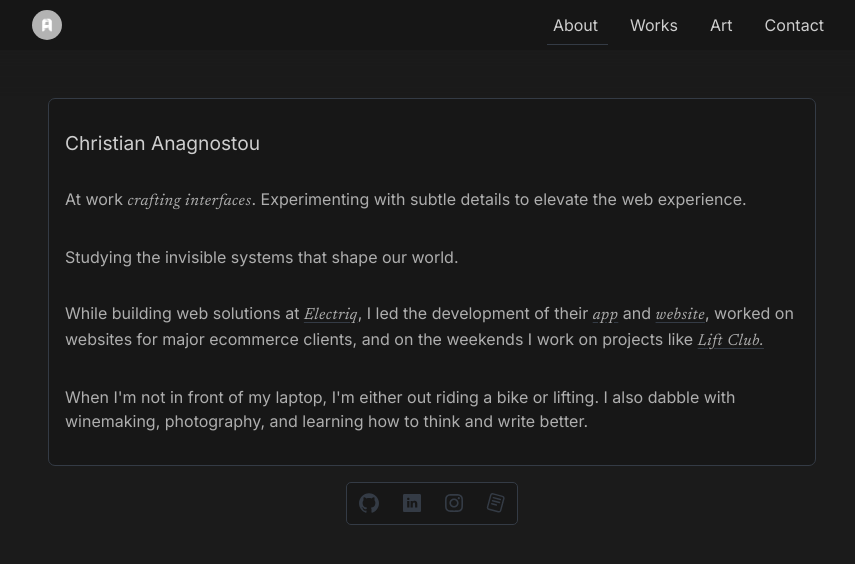
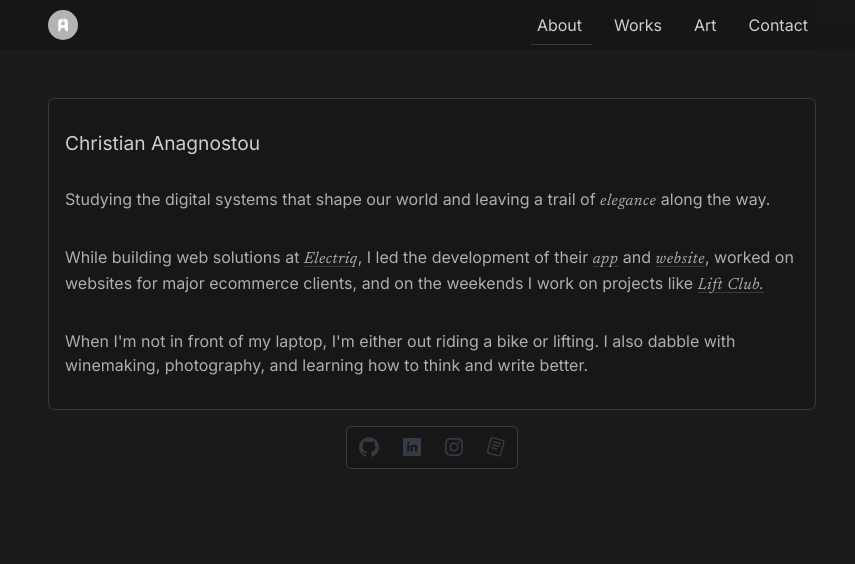
Before and after one commit to christiananagnostou/www, a Next.js app: page / in a window 1280 px wide. Shown: the top 564 px of the page, without its empty margins (208-1063 px from the left). Built offline with nearby package versions, Linux system fonts and the light colour scheme.

Commit message:
update copy

```diff
--- a/components/Home/Bio.tsx
+++ b/components/Home/Bio.tsx
@@ -8,11 +8,9 @@ function Bio() {
       <motion.h1 variants={fade}>Christian Anagnostou</motion.h1>
 
       <motion.p variants={fade}>
-        At work <em>crafting interfaces</em>. Experimenting with subtle details to elevate the web
-        experience.
+        Studying the digital systems that shape our world and leaving a trail of <em>elegance</em>{" "}
+        along the way.
       </motion.p>
-
-      <motion.p variants={fade}>Studying the invisible systems that shape our world.</motion.p>
 
       <motion.p variants={fade}>
         While building web solutions at{" "}
--- a/components/Nav.tsx
+++ b/components/Nav.tsx
@@ -47,7 +47,7 @@ function Nav() {
 
   return (
     <StyledNav style={hidden ? { top: "-10vh" } : { top: 0 }}>
-      <div className="max-w-screen">
+      <div className="nav-inner max-w-screen">
         <Link href="/" id="logo">
           <ImageContainer>
             <Image src="/A.webp" alt="home profile" height={30} width={30} />
@@ -73,7 +73,6 @@ export default Nav;
 
 const StyledNav = styled.nav`
   height: 50px;
-  padding: 0.2rem 1rem;
   background: rgba(20, 20, 20, 0.6);
   display: flex;
   align-items: center;
@@ -81,11 +80,12 @@ const StyledNav = styled.nav`
   z-index: 999;
   transition: all 0.5s ease;
 
-  .max-w-screen {
+  .nav-inner {
     display: flex;
     margin: auto;
     justify-content: space-between;
     align-items: center;
+    padding: 0.2rem 1rem;
   }
 
   a {
--- a/pages/works.tsx
+++ b/pages/works.tsx
@@ -18,7 +18,7 @@ function works({}: Props) {
       </Head>
 
       <Work id="work" variants={pageAnimation} initial="hidden" animate="show" exit="exit">
-        <PageTitle titleLeft="my curated" titleRight="web creations" />
+        <PageTitle titleLeft="my work" titleRight="ever improving" />
 
         <ProjectListStyle>
           {ProjectState.map((project) => (
```
